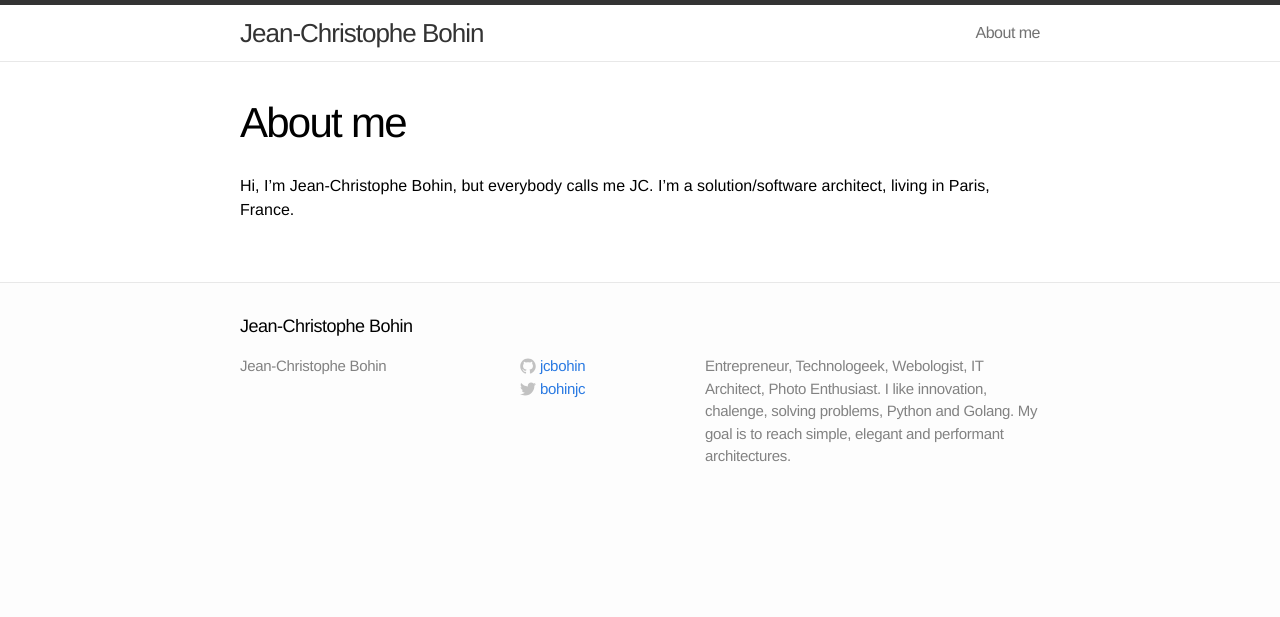
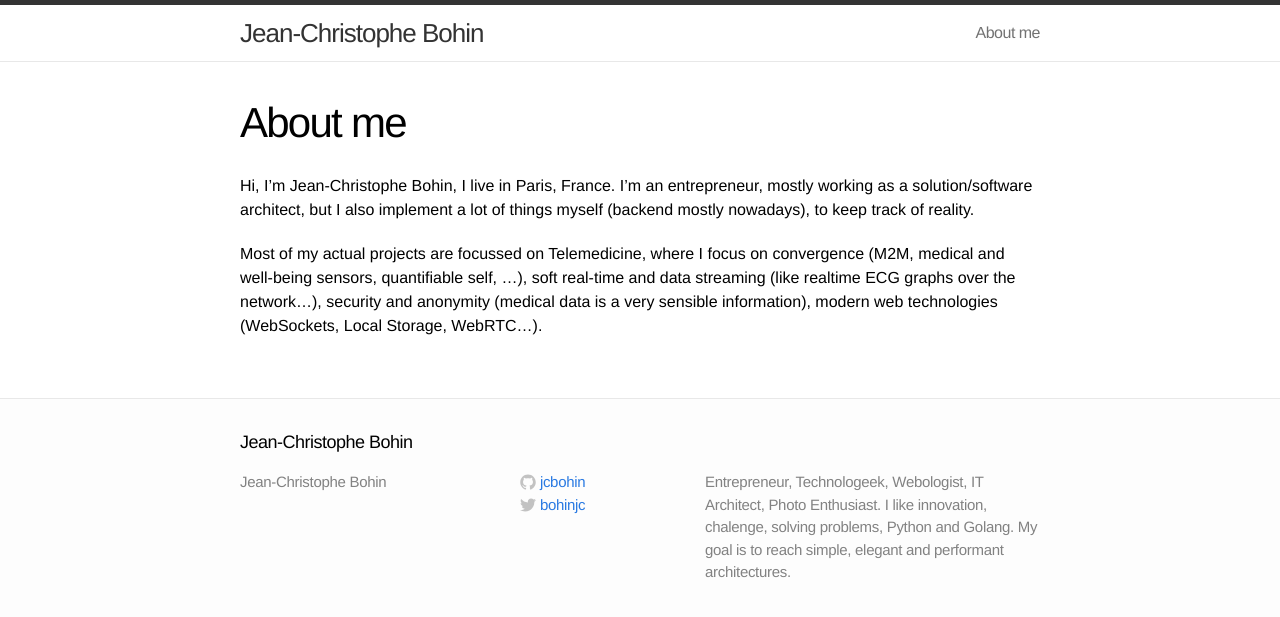
Before and after one commit to jcbohin/jcbohin.github.io, a Jekyll site: the page built from about.md, in a window 1280 px wide. Shown: the top 617 px of the page. Built offline with Jekyll 4.4.1, drawn with Linux system fonts in a browser that asks for light colours.

Commit message:
Update about.md

```diff
--- a/about.md
+++ b/about.md
@@ -4,4 +4,6 @@ title: About me
 permalink: /about/
 ---
 
-Hi, I'm Jean-Christophe Bohin, but everybody calls me JC. I'm a solution/software architect, living in Paris, France.
+Hi, I'm Jean-Christophe Bohin, I live in Paris, France. I'm an entrepreneur, mostly working as a solution/software architect, but I also implement a lot of things myself (backend mostly nowadays), to keep track of reality.
+
+Most of my actual projects are focussed on Telemedicine, where I focus on convergence (M2M, medical and well-being sensors, quantifiable self, ...), soft real-time and data streaming (like realtime ECG graphs over the network...), security and anonymity (medical data is a very sensible information), modern web technologies (WebSockets, Local Storage, WebRTC...).
```
